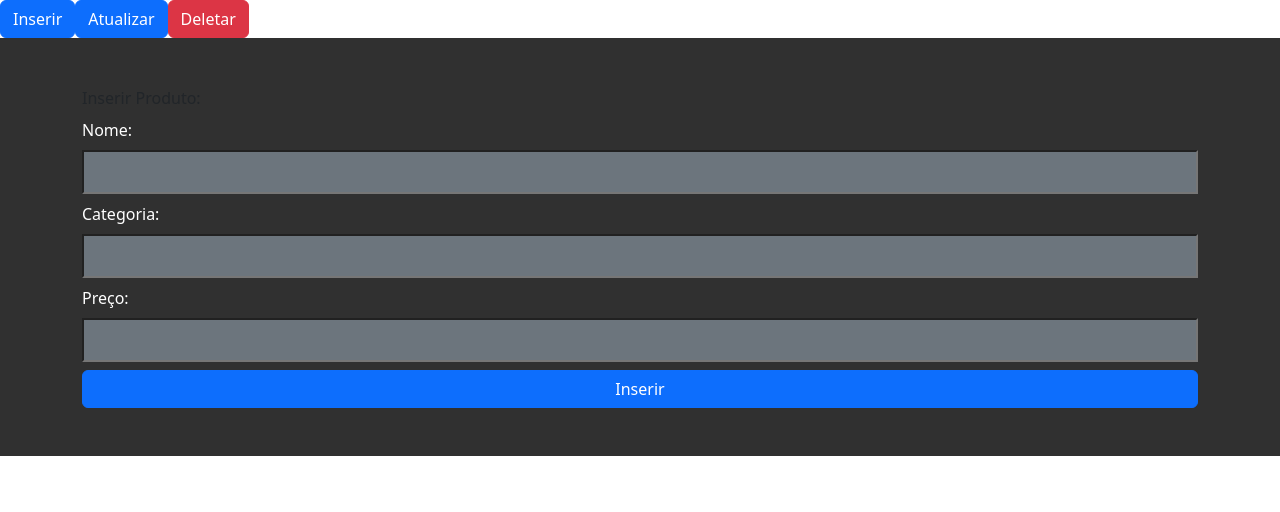
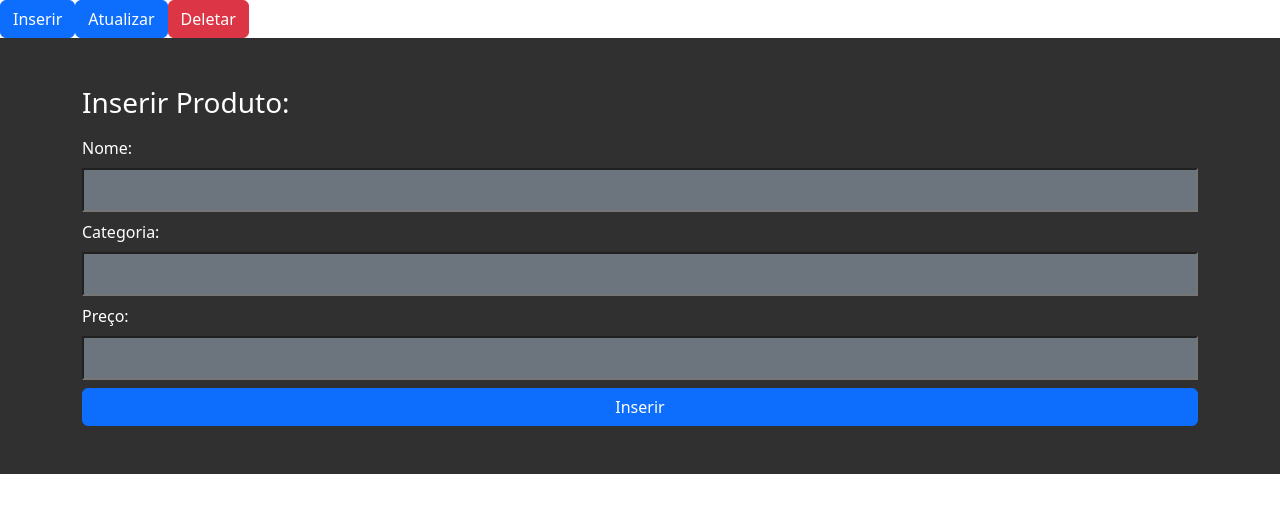
Before and after one commit to juliansempre/Crud-NextJS-Mysql, a Next.js app: page / in a window 1280 px wide. Shown: the top 512 px of the page. Built offline with nearby package versions, Linux system fonts and the light colour scheme; no server answers; the database is empty.

Commit message:
subindo para o github

```diff
--- a/pages/frontend/components/Inserir.tsx
+++ b/pages/frontend/components/Inserir.tsx
@@ -35,7 +35,7 @@ export function InserirForm() {
   return (
     <div className='container py-5'>
       <form onSubmit={handleSubmit} className='d-flex flex-column w-25 m-auto gap-2 w-100'>
-        <label>Inserir Produto:</label>
+        <label className='text-white h3'>Inserir Produto:</label>
         <label htmlFor='name' className='text-white'>
           Nome:
         </label>
--- a/pages/frontend/components/atualizar.tsx
+++ b/pages/frontend/components/atualizar.tsx
@@ -36,7 +36,7 @@ export function ProductForm() {
   return (
     <div className='container py-5'>
       <form onSubmit={handleSubmit} className='d-flex flex-column w-25 m-auto gap-2 w-100'>
-        <label>Atualizar Produto:</label>
+        <label className='text-white h3'>Atualizar Produto:</label>
         <label htmlFor='id' className='text-white'>
           Digite o codigo do produto:
         </label>
--- a/pages/frontend/components/deletar.tsx
+++ b/pages/frontend/components/deletar.tsx
@@ -31,7 +31,7 @@ export function DeleteForm() {
   return (
     <div className='container py-5'>
       <form onSubmit={handleSubmit} className='d-flex flex-column w-25 m-auto gap-2 w-100'>
-        <label>Excluir Produto:</label>
+        <label className='text-white h3'>Excluir Produto:</label>
         <label htmlFor='productId' className='text-white'>
           Código do Produto:
         </label>
```
